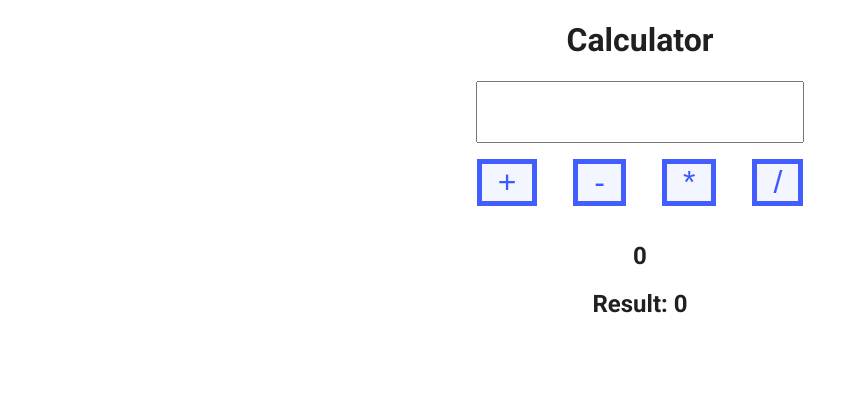
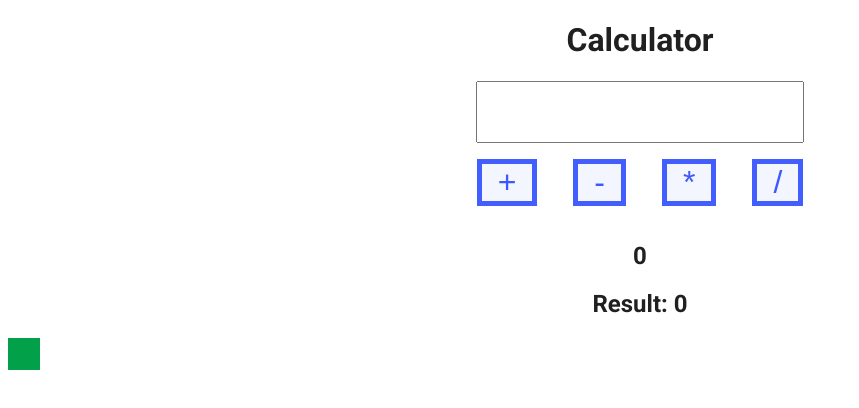
Before and after one commit to tasteslikestrawberries/js-playground, a plain HTML site: page index.html in a window 1280 px wide. Shown: the whole page, without its empty margins (0-859 px from the left). Drawn offline with Linux system fonts and the light colour scheme.

Commit message:
variables in css

```diff
--- a/css.css
+++ b/css.css
@@ -19,3 +19,17 @@
   border: 5px solid rgb(66, 94, 255);
   cursor:pointer;
 }
+
+/*variables in vanilla css*/
+
+:root{
+  --primary-color: #03a04a;
+  --accent-color: #184fb4;
+  --text-color: #000000;
+}
+
+.test{
+  width:2rem;
+  height:2rem;
+  background-color: var(--primary-color);
+}
--- a/index.html
+++ b/index.html
@@ -28,6 +28,8 @@
       <h2 id="current-calculation">0</h2>
       <h2>Result: <span id="current-result">0</span></h2>
     </section>
+
+    <div class="test"></div>
     <script src="calculator.js"></script>
     <script src="localstorage.js"></script>
 
```
